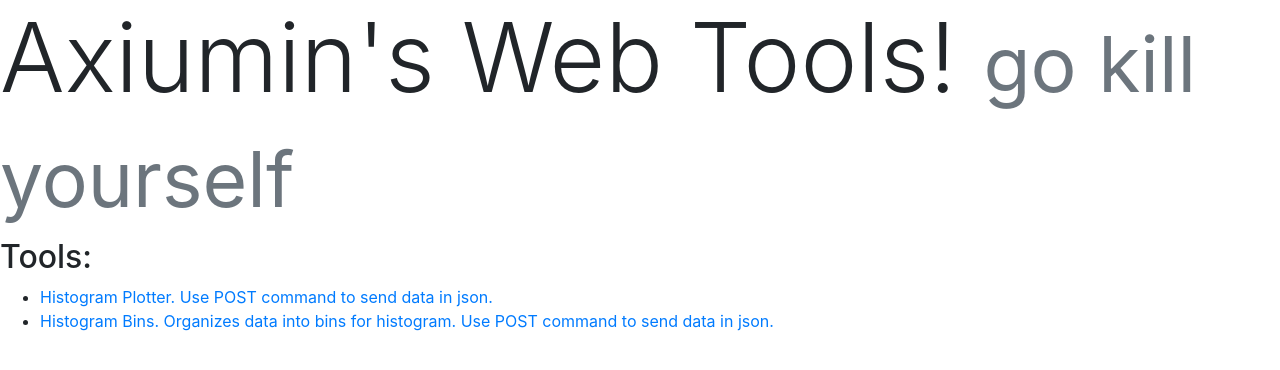
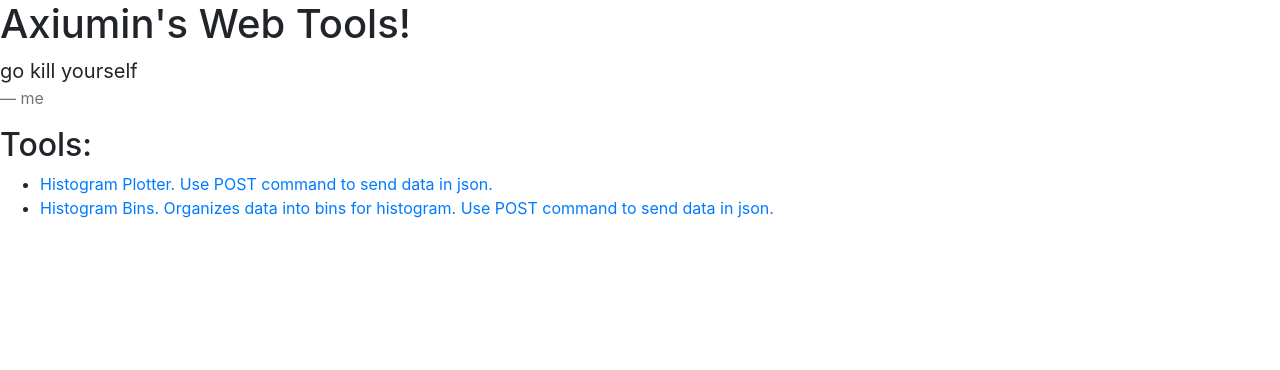
Before and after one commit to AritroSaha10/mywebtools, a Flask app: page / in a window 1280 px wide. Shown: the top 370 px of the page. Run offline with Flask 2, Linux system fonts and the light colour scheme; some libraries are stand-ins or nearby versions.

Commit message:
Update home.html

```diff
--- a/templates/home.html
+++ b/templates/home.html
@@ -9,9 +9,11 @@
     <link rel="stylesheet" href="https://stackpath.bootstrapcdn.com/bootstrap/4.3.1/css/bootstrap.min.css" integrity="sha384-ggOyR0iXCbMQv3Xipma34MD+dH/1fQ784/j6cY/iJTQUOhcWr7x9JvoRxT2MZw1T" crossorigin="anonymous">
   </head>
   <body>
-    <h1 class="display-1">Axiumin's Web Tools!
-      <small class="text-muted">go kill yourself</small>
-    </h1>
+    <h1>Axiumin's Web Tools!</h1>
+    <blockquote class="blockquote">
+      <p class="mb-0">go kill yourself</p>
+      <footer class="blockquote-footer">me</footer>
+    </blockquote>
 
     <h2>Tools:</h2>
     <ul>
```
